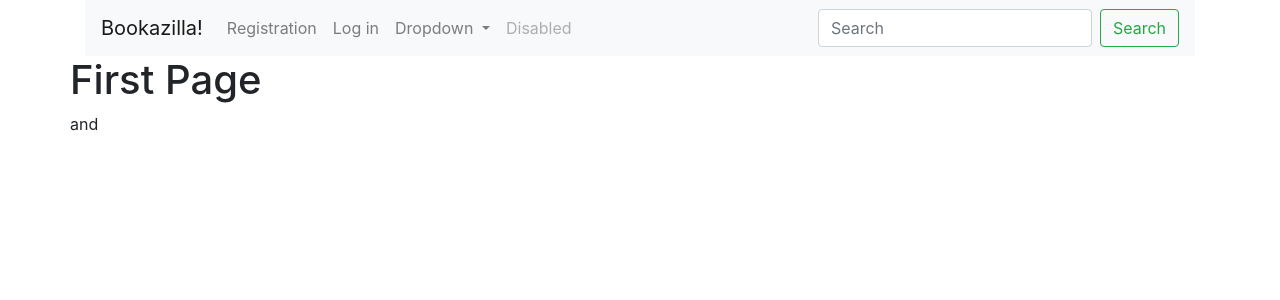
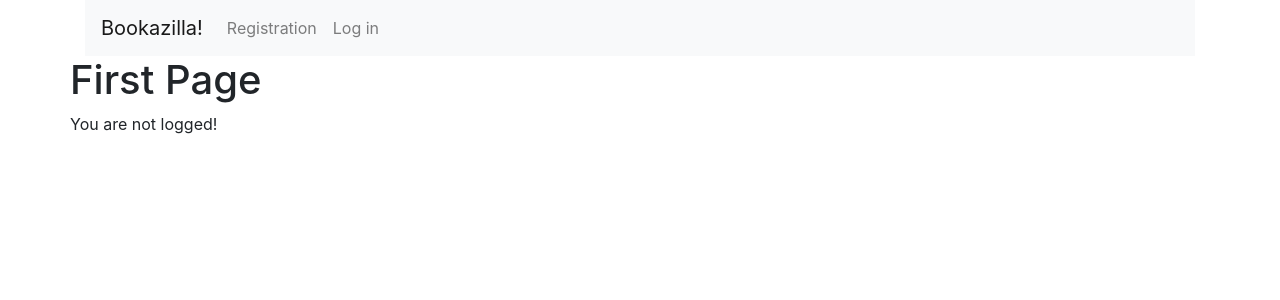
Before and after one commit to Feraijo/cs50-web, a Flask app: page / in a window 1280 px wide. Shown: the top 300 px of the page. Run offline with Flask 2, Linux system fonts and the light colour scheme; some libraries are stand-ins or nearby versions.

Commit message:
added reg and log in

```diff
--- a/project1/application.py
+++ b/project1/application.py
@@ -2,8 +2,7 @@ import os
 
 from flask import Flask, session, render_template, request, flash
 from flask_session import Session
-from sqlalchemy import create_engine
-from sqlalchemy.orm import scoped_session, sessionmaker
+from db_handler import *
 
 app = Flask(__name__)
 
@@ -17,23 +16,36 @@ app.config["SESSION_TYPE"] = "filesystem"
 Session(app)
 
 # Set up database
-engine = create_engine(os.getenv("DATABASE_URL"))
-db = scoped_session(sessionmaker(bind=engine))
+dbh = DBHandler(os.getenv("DATABASE_URL"))
 
 
 @app.route("/")
 def index():
-    return render_template("index.html")
+    purpose = request.args.get('to')
+    if purpose == 'logout' or session.get("logged") is None:
+        session["logged"] = False
+    return render_template("index.html", logged=session["logged"])
 
-@app.route("/login")
-def login():
-    return render_template("login.html")
+@app.route("/login_url", methods=['GET', 'POST'])
+def login_form():
+    purpose = request.args.get('to')
+    if request.method == 'GET':
+        return render_template("login_form.html", purpose=purpose)
+    else:
+        login = request.form.get("login")
+        pwd = request.form.get("pwd")
+        if purpose == 'login':
+            try:
+                dbh.check_user(login, pwd)
+                session["logged"] = True
+                message = 'You\'ve successfully logged in.'
+            except NoSuchUserError:
+                message = 'No such user, please register'
+            except WrongPasswordError:
+                message = 'Wrong password, try again'
 
-@app.route("/register", methods=['GET', 'POST'])
-def register():
-    if request.method == 'GET':
-        return render_template("register.html")
-    else:
-        name = request.form.get("login")
-        pwd = request.form.get("pwd")
-        return render_template("index.html", name=name, pwd=pwd)
+            return render_template("index.html", logged=session["logged"], message=message)
+        else:
+            name = request.form.get("name")
+            dbh.add_user(name, login, pwd)
+            return render_template("login_form.html", purpose='login')
--- a/project1/templates/index.html
+++ b/project1/templates/index.html
@@ -5,5 +5,6 @@
 {% endblock %}
 
 {% block body %}
-    {{ name }} and {{ pwd }}
+    <div>You are {% if not logged %}not{%endif%} logged!</div>
+    <div>{{ message }}</div>
 {% endblock %}
--- a/project1/templates/layout.html
+++ b/project1/templates/layout.html
@@ -17,13 +17,15 @@
 
                 <div class="collapse navbar-collapse" id="navbarSupportedContent">
                     <ul class="navbar-nav mr-auto">
+                        {% if not logged %}
                         <li class="nav-item">
-                            <a class="nav-link" href="{{ url_for('register') }}">Registration</a>
+                            <a class="nav-link" href="{{ url_for('login_form', to='register') }}">Registration</a>
                         </li>
                         <li class="nav-item">
-                            <a class="nav-link" href="{{ url_for('login') }}">Log in</a>
+                            <a class="nav-link" href="{{ url_for('login_form', to='login') }}">Log in</a>
                         </li>
-                        <li class="nav-item dropdown">
+                        {%endif%}
+                        <!-- <li class="nav-item dropdown">
                             <a class="nav-link dropdown-toggle" href="#" id="navbarDropdown"
                                     role="button" data-toggle="dropdown"
                                     aria-haspopup="true" aria-expanded="false">
@@ -38,12 +40,11 @@
                         </li>
                         <li class="nav-item">
                             <a class="nav-link disabled" href="#">Disabled</a>
-                        </li>
+                        </li> -->
                     </ul>
-                    <form class="form-inline my-2 my-lg-0">
-                        <input class="form-control mr-sm-2" type="search" placeholder="Search" aria-label="Search">
-                        <button class="btn btn-outline-success my-2 my-sm-0" type="submit">Search</button>
-                    </form>
+                    {% if logged %}
+                    <a class="nav-link" href="{{ url_for('index', to='logout') }}">Log out</a>
+                    {%endif%}
                 </div>
             </nav>
             <div class="row">
--- a/project1/templates/login.html
+++ /dev/null
@@ -1,5 +0,0 @@
-{% extends "login_form.html" %}
-
-{% block purpose %}
-Log in!
-{% endblock %}
--- a/project1/templates/register.html
+++ /dev/null
@@ -1,5 +0,0 @@
-{% extends "login_form.html" %}
-
-{% block purpose %}
-Register!
-{% endblock %}
```
Also changed, not shown: project1/db_handler.py (added, +28 -0 lines), project1/password_handler.py (added, +8 -0 lines), project1/templates/login_form.html (+13 -3 lines).
